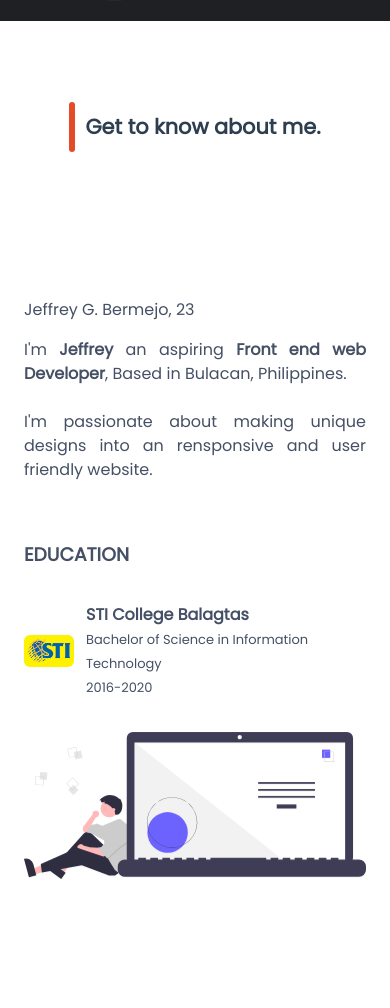
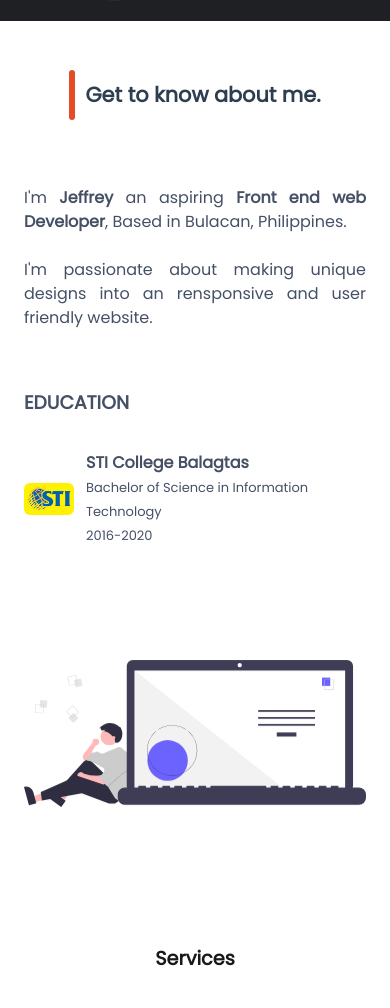
Before and after one commit to Jeptzy/MYPORTFOLIO, a plain HTML site: page index.html in a window 390 px wide. Shown: the part 795-1803 px from the top of the page. Drawn offline with nearby package versions, Linux system fonts and the light colour scheme.

```diff
--- a/app/sass/_about.scss
+++ b/app/sass/_about.scss
@@ -15,7 +15,7 @@
 .about_profile{
     // border-right: 5px solid var(--secondary-color);
     margin-right: 20px;
-    margin-top: 20px;
+    margin-top: 50px;
     img{
 
         animation: floatbg 6s ease-in-out infinite;
@@ -60,4 +60,7 @@
     .about_biography{
         text-align: justify;
     }
+    .about_profile{
+        margin-top: 100px;
+    }
 }
--- a/index.html
+++ b/index.html
@@ -64,7 +64,7 @@
         </section>
         <!-- About Section -->
         <section class="about_section container flex" id="About">
-            <div class="title_holder container"><h1 class="section_title">Get to know about me.</h1></div>
+            <div class="title_holder"><h1 class="section_title">Get to know about me.</h1></div>
             <div class="wrapper_section flex">
                 <div class="about_profile text_center">
                     <img src="images/code.svg" alt="profile">
@@ -72,7 +72,7 @@
                 </div>
                 <div class="about_biography">
                     <div class="about_info">
-                        <p>Jeffrey G. Bermejo, 23</p>
+                        <!-- <p>Jeffrey G. Bermejo, 23</p>  -->
 
                     </div>
                     <p>I'm <b>Jeffrey</b> an aspiring <b>Front end web Developer</b>, Based in Bulacan, Philippines. <br><br>I'm passionate about making unique designs
```
Also changed, not shown: app/sass/style.css, 1 other file.
